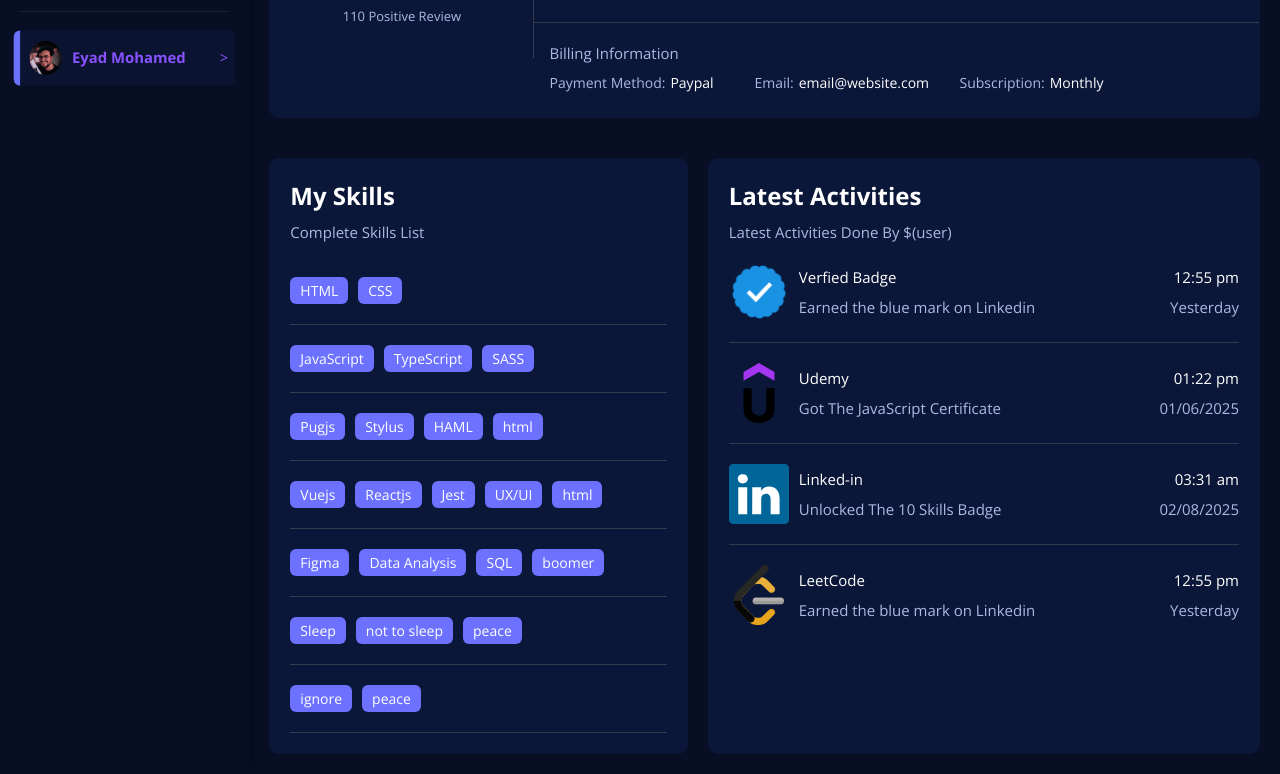
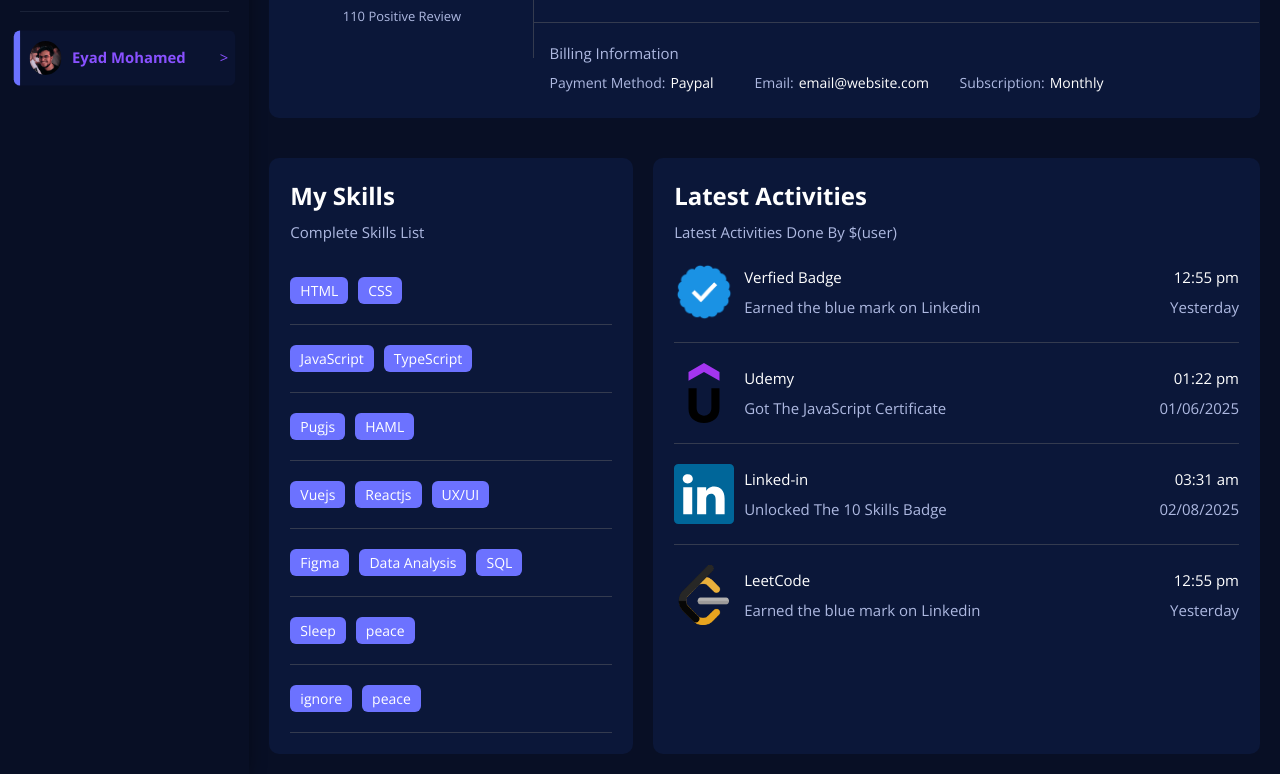
Before and after one commit to eyaaddx/Flowboard, a plain HTML site: page profile.html in a window 1280 px wide. Shown: the part 478-1252 px from the top of the page. Drawn offline with nearby package versions, Linux system fonts and the light colour scheme.

Commit message:
small fix

```diff
--- a/profile.html
+++ b/profile.html
@@ -242,22 +242,18 @@
                 <div class="label fs-14 btn-shape w-fit bg-primary">
                   TypeScript
                 </div>
-                <div class="label fs-14 btn-shape w-fit bg-primary">SASS</div>
               </div>
               <div class="box flex align-center gap-10">
                 <div class="label fs-14 btn-shape w-fit bg-primary">Pugjs</div>
-                <div class="label fs-14 btn-shape w-fit bg-primary">Stylus</div>
                 <div class="label fs-14 btn-shape w-fit bg-primary">HAML</div>
-                <div class="label fs-14 btn-shape w-fit bg-primary">html</div>
               </div>
               <div class="box flex align-center gap-10">
                 <div class="label fs-14 btn-shape w-fit bg-primary">Vuejs</div>
                 <div class="label fs-14 btn-shape w-fit bg-primary">
                   Reactjs
                 </div>
-                <div class="label fs-14 btn-shape w-fit bg-primary">Jest</div>
+
                 <div class="label fs-14 btn-shape w-fit bg-primary">UX/UI</div>
-                <div class="label fs-14 btn-shape w-fit bg-primary">html</div>
               </div>
               <div class="box flex align-center gap-10">
                 <div class="label fs-14 btn-shape w-fit bg-primary">Figma</div>
@@ -265,13 +261,10 @@
                   Data Analysis
                 </div>
                 <div class="label fs-14 btn-shape w-fit bg-primary">SQL</div>
-                <div class="label fs-14 btn-shape w-fit bg-primary">boomer</div>
               </div>
               <div class="box flex align-center gap-10">
                 <div class="label fs-14 btn-shape w-fit bg-primary">Sleep</div>
-                <div class="label fs-14 btn-shape w-fit bg-primary">
-                  not to sleep
-                </div>
+
                 <div class="label fs-14 btn-shape w-fit bg-primary">peace</div>
               </div>
               <div class="box flex align-center gap-10">
```
